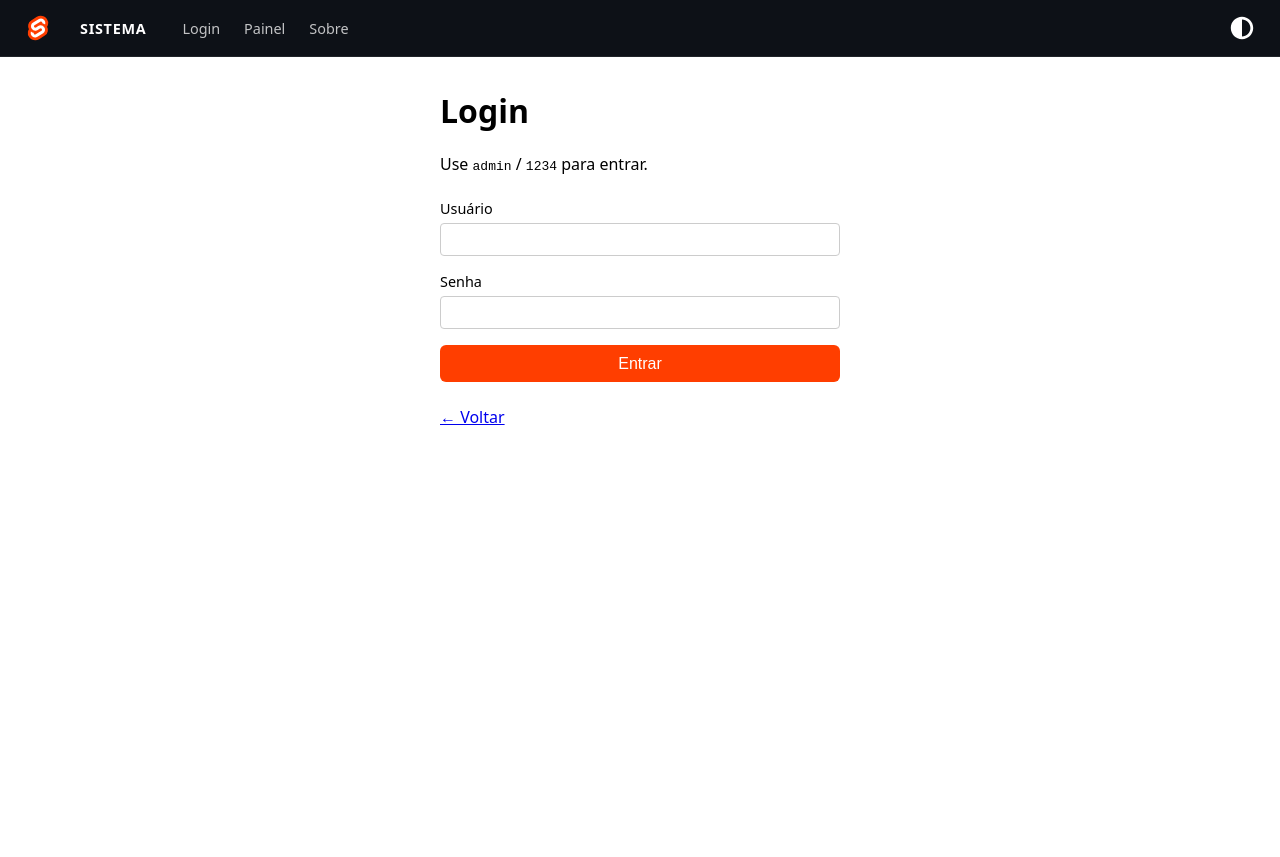
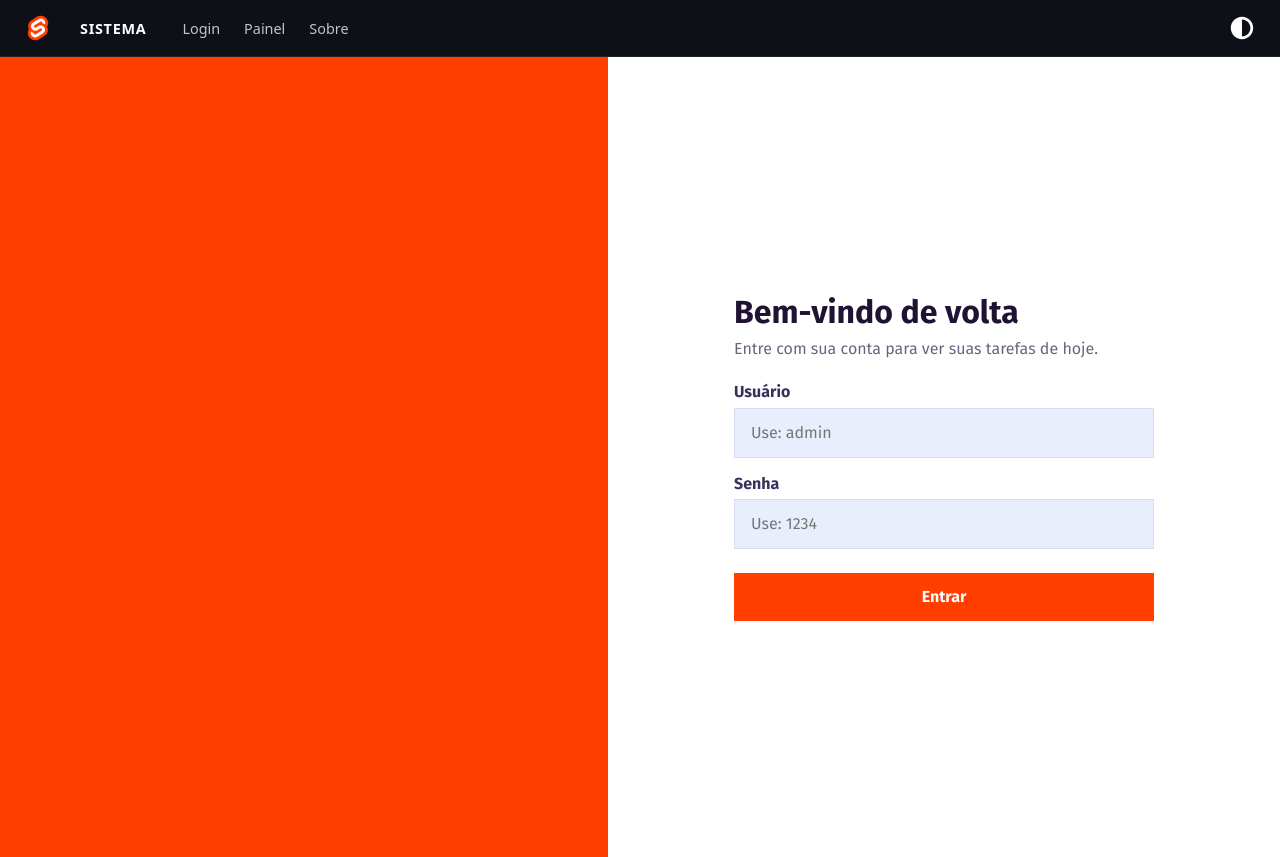
Before and after one commit to Kcallvs/seminario-svelte, a SvelteKit app: page /login in a window 1280 px wide. Before the commit the page ends 800 px from the top, so only its background shows below. Built offline with nearby package versions, Linux system fonts and the light colour scheme.

Commit message:
feat(login): redesenha tela de login com layout dividido

```diff
--- a/src/routes/login/+page.svelte
+++ b/src/routes/login/+page.svelte
@@ -6,67 +6,120 @@
 	let { form } = $props();
 </script>
 
+<svelte:head>
+  <link rel="preconnect" href="https://fonts.googleapis.com" />
+  <link rel="preconnect" href="https://fonts.gstatic.com" crossorigin="anonymous" />
+  <link href="https://fonts.googleapis.com/css2?family=Fira+Sans:wght@400;700&display=swap" rel="stylesheet" />
+</svelte:head>
 
 <NavBar/>
+<div class="pagina">
+  <div class="esquerda"></div>
 
+  <div class="direita">
+    <div class="conteudo">
 
-<main>
-	<h1>Login</h1>
-	<p>Use <code>admin</code> / <code>1234</code> para entrar.</p>
-
-	<form method="POST">
-		<label>
-			Usuário
-			<input name="usuario" autocomplete="username" />
-		</label>
-		<label>
-			Senha
-			<input name="senha" type="password" autocomplete="current-password" />
-		</label>
-		<button type="submit">Entrar</button>
-	</form>
+      <h1>Bem-vindo de volta</h1>
+      <p class="subtitulo">Entre com sua conta para ver suas tarefas de hoje.</p>
 
       {#if form?.erro}
         <p class="erro">{form.erro}</p>
       {/if}
 
-	<a href="/">← Voltar</a>
-</main>
+      <form method="POST" action="?/entrar">
+        <label for="nome">Usuário</label>
+        <input id="nome" name="nome" value={form?.nome ?? ''} required placeholder="Use: admin"/>
+
+        <label for="senha">Senha</label>
+        <div class="campo-senha">
+          <input id="senha" name="senha" type="password" required placeholder="Use: 1234" />
+
+        </div>
+
+
+        <button type="submit" class="entrar">Entrar</button>
+      </form>
+    </div>
+  </div>
+</div>
 
 <style>
-	main {
-		max-width: 400px;
-		margin: 2rem auto;
-		font-family: system-ui, sans-serif;
-		padding: 0 1rem;
+  .pagina {
+    display: flex;
+    min-height: 100vh;
+    font-family: 'Fira Sans', sans-serif;
   }
-	form {
+
+  .esquerda {
+    flex: 1;
+    background: #ff3e00;
+  }
+
+  .direita {
+    flex: 1;
+    background: #fff;
     display: flex;
-		flex-direction: column;
-		gap: 1rem;
-		margin: 1.5rem 0;
+    align-items: center;
+    justify-content: center;
+    padding: 2rem;
   }
+
+  .conteudo {
+    width: 100%;
+    max-width: 420px;
+  }
+
+  h1 {
+    margin: 0 0 0.5rem;
+    font-size: 2rem;
+    color: #1f1233;
+  }
+
+  .subtitulo {
+    margin: 0 0 1.5rem;
+    color: #6b6480;
+  }
+
   label {
-		display: flex;
-		flex-direction: column;
-		gap: 0.3rem;
-		font-size: 0.9rem;
+    display: block;
+    margin: 1rem 0 0.4rem;
+    font-weight: bold;
+    color: #3b2f5c;
   }
-	input {
-		padding: 0.5rem;
-		border: 1px solid #ccc;
-		border-radius: 4px;
+
+  input:not([type]),
+  input[type='password'] {
+    width: 100%;
+    box-sizing: border-box;
+    padding: 0.9rem 1rem;
+    background: #e8eefc;
+    border: 1px solid #d3dcf5;
+    font: inherit;
   }
-	button {
+
+  .campo-senha {
+    position: relative;
+  }
+
+  .campo-senha input {
+    padding-right: 5.5rem;
+  }
+
+  .entrar {
+    width: 100%;
+    padding: 0.9rem;
+	margin-top: 1.5rem;
     background: #ff3e00;
-		color: white;
+    color: #fff;
     border: none;
-		border-radius: 6px;
-		padding: 0.6rem;
-		font-size: 1rem;
+    font: inherit;
+    font-weight: bold;
     cursor: pointer;
   }
-	.erro {
-		color: #b00020;
+
+  @media (max-width: 700px) {
+    .esquerda {
+      display: none;
+    }
   }
 </style>
```
Also changed, not shown: 1 other file (tests, documents, lock files or other folders). Lines whose indentation alone changed are shown as unchanged.
